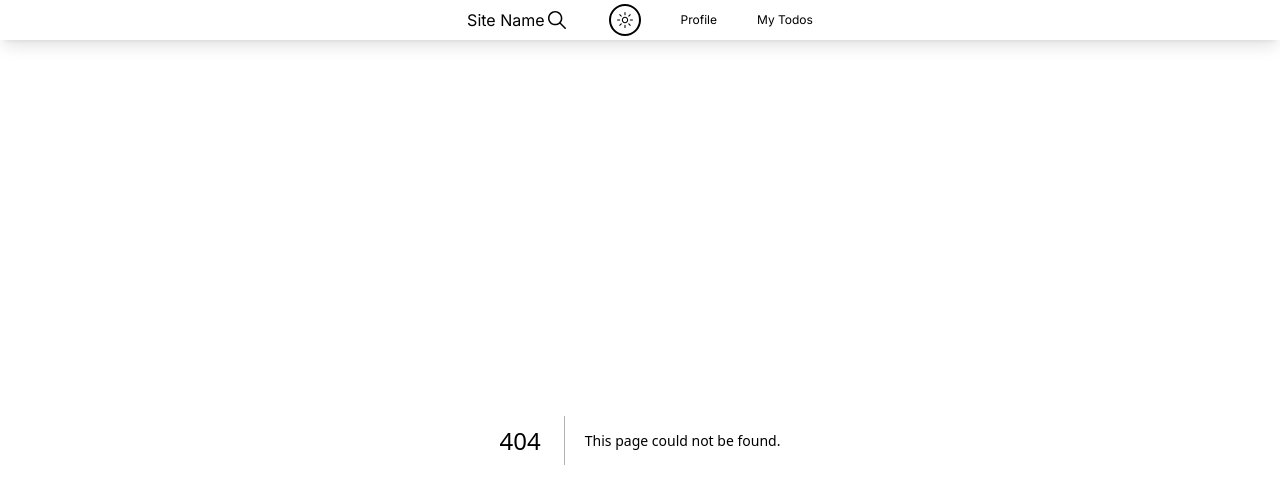
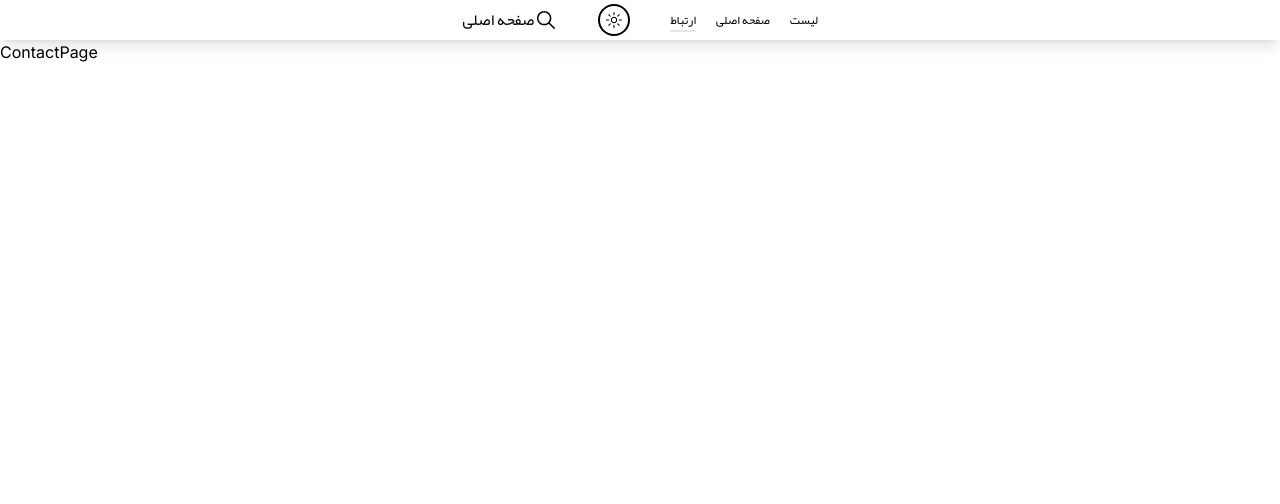
Before and after one commit to MohsenDorado/super-tier-list, a Next.js app: page /contact in a window 1280 px wide. Before the commit this address had no page. Shown: the top 504 px of the page. Built offline with nearby package versions, Linux system fonts and the light colour scheme.

Commit message:
Persian Making

```diff
--- /dev/null
+++ b/app/contact/page.tsx
@@ -0,0 +1,9 @@
+import React from 'react'
+
+const ContactPage = () => {
+  return (
+    <div>ContactPage</div>
+  )
+}
+
+export default ContactPage
--- a/app/globals.css
+++ b/app/globals.css
@@ -10,7 +10,7 @@
   --bar-height:8px;
   --bar-width:60px;
 }
-.rotate-it-down{
+/* .rotate-it-down{
   rotate: 45deg;
   width: var(--x-width);
   translate: 0 calc(var(--bar-height)/-2);
@@ -21,4 +21,11 @@
   rotate: -45deg;
   width: var(--x-width);
   translate: 0 calc(var(--bar-height)/2);
+} */
+@font-face {
+  font-family:Yekan;
+  src: url('../fonts/Yekan.woff')format('woff');
+  font-style: normal;
+  font-weight: normal;
+
 }
--- a/app/hooks/useRoutes.ts
+++ b/app/hooks/useRoutes.ts
@@ -1,13 +1,13 @@
 import { usePathname } from "next/navigation";
 import { useMemo } from "react";
-import { FaUserCircle } from "react-icons/fa";
 import {
-  IoCheckbox,
-  IoCheckboxOutline,
+  IoCall,
+  IoCallOutline,
   IoHome,
   IoHomeOutline,
+  IoListCircle,
+  IoListCircleOutline,
 } from "react-icons/io5";
-import { PiUserCircleLight } from "react-icons/pi";
 
 const useRoutes = () => {
   const pathname = usePathname();
@@ -15,14 +15,14 @@ const useRoutes = () => {
   const routes = useMemo(
     () => [
       {
-        label: "Profile",
-        href: "/profile",
-        icon: PiUserCircleLight,
-        activeIcon: FaUserCircle,
-        active: pathname.includes("/profile"),
+        label: "ارتباط",
+        href: "/contact",
+        icon: IoCallOutline ,
+        activeIcon: IoCall ,
+        active: pathname.includes("/contact"),
       },
       {
-        label: "Home",
+        label: "صفحه اصلی",
         href: "/",
         icon: IoHomeOutline,
         activeIcon: IoHome,
@@ -30,12 +30,12 @@ const useRoutes = () => {
         active: pathname === "/",
       },
       {
-        label: "My Todos",
-        href: "/my-todos",
-        icon: IoCheckboxOutline,
-        activeIcon: IoCheckbox,
+        label: "لیست",
+        href: "/list",
+        icon: IoListCircleOutline ,
+        activeIcon: IoListCircle ,
 
-        active: pathname.includes("/my-todos"),
+        active: pathname.includes("/list"),
       },
     ],
     [pathname]
--- /dev/null
+++ b/app/list/page.tsx
@@ -0,0 +1,9 @@
+import React from 'react'
+
+const ListPage = () => {
+  return (
+    <div>ListPage</div>
+  )
+}
+
+export default ListPage
--- a/app/my-todos/page.tsx
+++ /dev/null
@@ -1,9 +0,0 @@
-import React from 'react'
-
-const MyTodosPage = () => {
-  return (
-    <div>MyTodosPage</div>
-  )
-}
-
-export default MyTodosPage
--- a/app/page.tsx
+++ b/app/page.tsx
@@ -4,7 +4,12 @@ import Header from "@/components/header/Header";
 
 export default function Home() {
   return (
-    <div className="h-[400vh] w-full dark:bg-[#101833]">
-Lorem ipsum dolor sit amet consectetur adipisicing elit. Molestias rerum deleniti reprehenderit id sapiente cumque dolores explicabo facere tempora earum nostrum consequatur, ducimus vero vel nihil voluptas quas, aliquam neque?    </div>
+    <div>
+      <div>
+        ورود
+      </div>
+
+    <div className="font-Yekan h-[400vh] w-full dark:bg-[#101833]">ورود </div>
+    </div>
   );
 }
--- a/app/profile/page.tsx
+++ /dev/null
@@ -1,9 +0,0 @@
-import React from 'react'
-
-const ProfilePage = () => {
-  return (
-    <div>ProfilePage</div>
-  )
-}
-
-export default ProfilePage
--- a/components/header/Header.tsx
+++ b/components/header/Header.tsx
@@ -5,34 +5,52 @@ import ThemeToggle from "./ThemeToggle";
 import { IoIosSearch } from "react-icons/io";
 import { useState } from "react";
 import { Menu } from "./Menu";
-import { useRouter } from "next/navigation";
+import { usePathname, useRouter } from "next/navigation";
+import { AnimatePresence, motion } from "framer-motion";
 
 export default function Header() {
+  const pathname = usePathname();
+
   const [openSearch, setOpenSearch] = useState<boolean>(false);
   const routes = useRoutes();
-  const router=useRouter();
+  const router = useRouter();
   return (
-    <header className="px-[50px] max-sm:px-2 fixed h-[40px] top-0 left-0 w-full bg-white bg-opacity-[0.0001] backdrop-blur-md shadow-lg z-50 flex items-center justify-between lg:justify-center">
-      <h1 className="cursor-pointer" onClick={()=>{router.push('/')}}>Site Name</h1>
+    <header className="font-Yekan px-[50px] max-sm:px-2 fixed h-[40px] top-0 left-0 w-full bg-white bg-opacity-[0.0001] backdrop-blur-md shadow-lg flex items-center justify-between lg:justify-center">
+      <h1
+        className="cursor-pointer"
+        onClick={() => {
+          router.push("/");
+        }}
+      >
+        صفحه اصلی
+      </h1>
       <div className="flex items-center justify-center gap-10">
         <button>
           <IoIosSearch className="w-6 h-6" />
         </button>
 
-      <ThemeToggle/>
-      <nav className="flex items-center justify-center">
-        <ul className="flex items-center justify-center gap-5 text-xs max-sm:hidden">
+        <ThemeToggle />
+        <nav className="flex items-center justify-center ">
+          <ul className="flex items-center justify-center gap-5 text-xs ">
+            <AnimatePresence>
               {routes.map((route) => (
                 <li key={route.href}>
-              <Link href={route.label}>
+                  <Link className=" relative" href={route.href}>
+                  <span className="z-50 relative">
 
-              {route.label!=="Home"&&route.label}
+                    {route.label !== "Home" && route.label}
+                  </span>
+                    {pathname === route.href ? (
+                      <motion.div
+                        transition={{ type: "spring" }}
+                        layoutId="underline2"
+                        className="absolute flex items-center justify-center z-0 w-full h-[2px]  left-0 bottom-0 bg-slate-200 dark:bg-[#172542] "
+                      ></motion.div>
+                    ) : null}
                   </Link>
                 </li>
               ))}
-
-
-
+            </AnimatePresence>
           </ul>
           <Menu />
         </nav>
--- a/components/mobile/CustomFooter.tsx
+++ b/components/mobile/CustomFooter.tsx
@@ -45,11 +45,11 @@ const CustomFooter = () => {
         <AnimatePresence>
           {links.map((link) => {
             return (
-              <motion.li
+              <li
                 key={link.label}
-                className="flex items-center justify-center   w-[33.33333%] flex-col h-full hover:bg-slate-50 dark:hover:bg-[#0c1527f6] "
+                className="font-Yekan flex items-center justify-center   w-[33.33333%] flex-col h-full hover:bg-slate-50 dark:hover:bg-[#0c1527f6] "
               >
-                <MotionLink
+                <Link
                   className=" font-medium relative w-full  h-full text-[10px]  ease-out flex items-center justify-center flex-col"
                   href={link.href}
                 >
@@ -58,9 +58,9 @@ const CustomFooter = () => {
                   ) : (
                     <link.icon className="w-6 h-6 z-10 " />
                   )}
-                  <motion.span className="font-bold z-10 relative ">
+                  <span className=" z-10 relative ">
                     {link.label}
-                  </motion.span>
+                  </span>
                   {pathname === link.href ? (
                     <motion.div
                       transition={{ type: "spring" }}
@@ -68,8 +68,8 @@ const CustomFooter = () => {
                       className="absolute flex items-center justify-center z-0 w-full h-full  left-0 bottom-0 bg-slate-200 dark:bg-[#172542] "
                     ></motion.div>
                   ) : null}
-                </MotionLink>
-              </motion.li>
+                </Link>
+              </li>
             );
           })}
         </AnimatePresence>
--- a/tailwind.config.ts
+++ b/tailwind.config.ts
@@ -12,6 +12,9 @@ const config = {
   theme: {
 
     extend: {
+      fontFamily: {
+        Yekan:'Yekan'
+      },
     },
   },
   plugins: [require("tailwindcss-animate")],
```
Also changed, not shown: fonts/Yekan.woff (added). Lines whose indentation alone changed are shown as unchanged.
